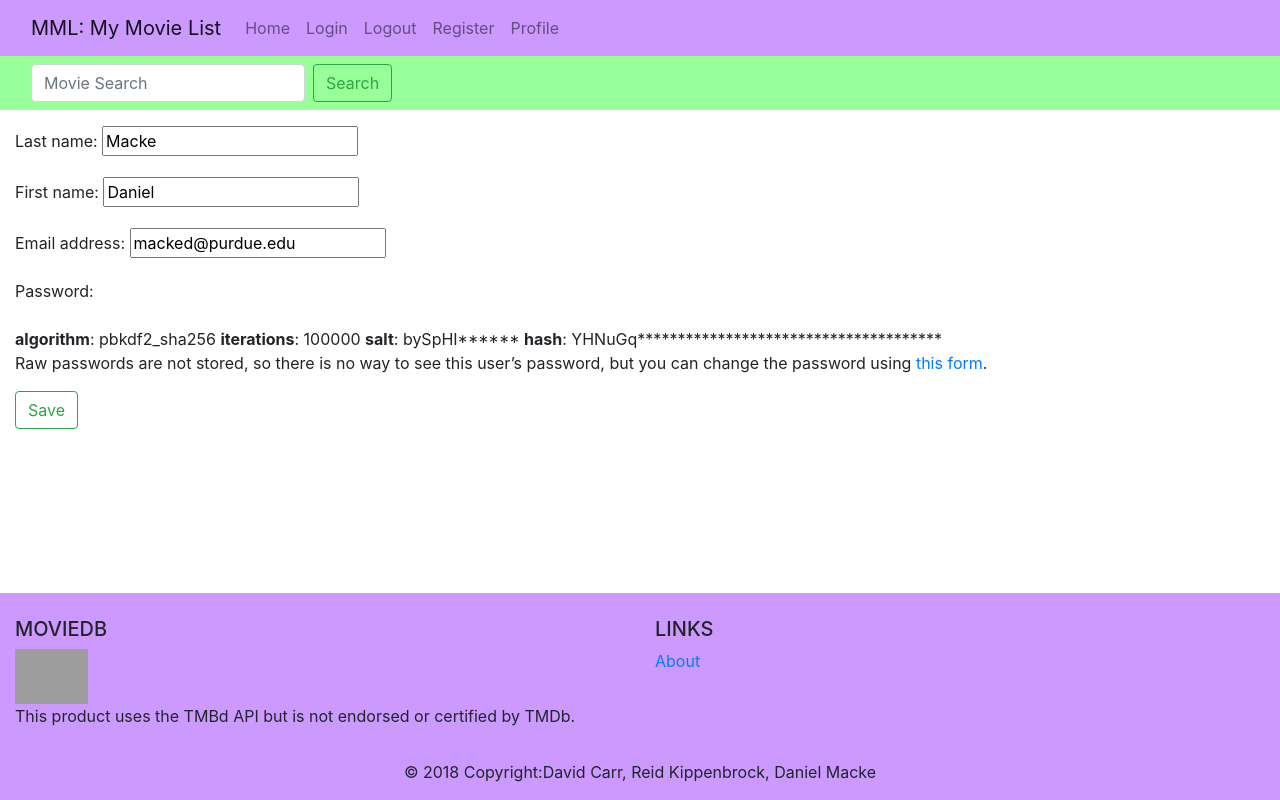
After one commit to Cardboy777/MyMovieList, a Django app: page /account/profile/edit/ in a window 1280 px wide. The commit adds this page. Run offline with Django 3.2, Linux system fonts and the light colour scheme; a user stored in the database is signed in; some libraries are stand-ins or nearby versions; grey boxes are pictures that could not be loaded.

Commit message:
Added Custom Forms for Editing Profile,Changin Password, and Registering

```diff
--- /dev/null
+++ b/mymovielist/accounts/forms.py
@@ -0,0 +1,38 @@
+from django import forms
+from django.contrib.auth.models import User
+from django.contrib.auth.forms import UserCreationForm, UserChangeForm
+
+class RegistrationForm(UserCreationForm):
+    email = forms.EmailField(required=True)
+
+    class Meta:
+        model=User
+        fields = {
+            'username',
+            'first_name',
+            'last_name',
+            'email',
+            'password1',
+            'password2',
+        }
+
+    def save(self, commit=True):
+        user=super(RegistrationForm, self).save(commit=False)
+        user.first_name= self.cleaned_data('first_name')
+        user.last_name=self.clean_data('last_name')
+        user.email=self.clean_data('email')
+
+        if commit:
+            user.save()
+
+        return user
+class EditProfileForm(UserChangeForm):
+
+    class Meta:
+        model=User
+        fields = {
+            'first_name',
+            'last_name',
+            'email',
+            'password'
+        }
--- /dev/null
+++ b/mymovielist/accounts/templates/accounts/edit_profile.html
@@ -0,0 +1,18 @@
+{% extends 'base.html' %}
+{% block head %}
+  <title>Edit Profile</title>
+{% endblock %}
+
+{% block body %}
+<div class="container-fluid">
+  <p></p>
+  <form method="post">
+    {% csrf_token %}
+    {{ form.as_p }}
+    <button class="btn btn-outline-success">
+      Save
+    </button>
+  </form>
+  <p></p>
+</div>
+{% endblock %}
--- a/mymovielist/accounts/templates/accounts/profile.html
+++ b/mymovielist/accounts/templates/accounts/profile.html
@@ -30,5 +30,8 @@
   <p style="font-size:125%;">
     {{User.userprofile.description}}
   </p>
+  <a href="/account/profile/edit" class="btn btn-outline-success">
+    Edit profile
+  </a>
 </div>
 {%endblock%}
--- a/mymovielist/accounts/templates/accounts/register.html
+++ b/mymovielist/accounts/templates/accounts/register.html
@@ -3,14 +3,16 @@
   <title>MML:Register</title>
 {% endblock %}
 {% block body %}
-  <div class="container">
+  <div class="container-fluid">
     <h1 class="text-center text-uppercase">
       Register New User
     </h1>
     <form method="post">
       {% csrf_token %}
       {{ form.as_p }}
-        <button class="btn-outline-success" type="submit">Register</button>
+        <button class="btn btn-outline-success" type="submit">Register</button>
     </form>
+    <p></p>
+    <p></p>
   </div>
 {% endblock %}
--- a/mymovielist/accounts/templates/base.html
+++ b/mymovielist/accounts/templates/base.html
@@ -8,37 +8,42 @@
     {% endblock %}
   </head>
   <body>
-    <nav class="navbar navbar-expand-lg navbar-light " style="background-color: #cc99ff;">
+    <div class="container-fluid" style="background-color: #cc99ff;">
+      <nav class="navbar navbar-expand-lg navbar-light" style="background-color: #cc99ff;">
         <a class="navbar-brand" href="#">MML: My Movie List</a>
-      <button class="navbar-toggler" type="button" data-toggle="collapse" data-target="#navbarNav" aria-controls="navbarNav" aria-expanded="false" aria-label="Toggle navigation">
+        <button class="navbar-toggler" type="button" data-toggle="collapse" data-target="#navbarSupportedContent" aria-controls="navbarSupportedContent" aria-expanded="false" aria-label="Toggle navigation">
           <span class="navbar-toggler-icon"></span>
         </button>
-      <div class="collapse navbar-collapse" id="navbarNav">
-        <ul class="navbar-nav">
+
+        <div class="collapse navbar-collapse" id="navbarSupportedContent">
+          <ul class="navbar-nav mr-auto">
             <li class="nav-item">
-            <a class="nav-link" href="/">Home <span class="sr-only">(current)</span></a>
+              <a class="nav-link" href="/">Home</a>
+            </li>
+            <li class="nav-item">
+              <a class="nav-link" href="/account/login/">Login</a>
+            </li>
+            <li class="nav-item">
+              <a class="nav-link" href="/account/logout/">Logout</a>
+            </li>
+            <li class="nav-item">
+              <a class="nav-link" href="/account/register">Register</a>
             </li>
             <li class="nav-item">
               <a class="nav-link" href="/account/profile">Profile</a>
             </li>
-          <li class="nav-item">
-            <a class="nav-link" href="/account/login">Login</a>
-          </li>
-          <li class="nav-item">
-            <a class="nav-link" href="/account/logout">Logout</a>
-          </li>
-          <li class="nav-item">
-            <a class="nav-link" href="/account/register">Register</a>
-          </li>
           </ul>
         </div>
       </nav>
+    </div>
+    <div class="container-fluid" style="background-color: #99ff99;">
       <nav class="navbar navbar-light" style="background-color: #99ff99;">
         <form class="form-inline">
           <input class="form-control mr-sm-2" type="search" placeholder="Movie Search" aria-label="Movie Search">
           <button class="btn btn-outline-success my-2 my-sm-0" type="submit">Search</button>
         </form>
       </nav>
+    </div>
     {% block body %}
     {% endblock %}
     <footer class="page-footer fixed-bottom font-small blue pt-4 mt-4" style="background-color: #cc99ff;">
--- a/mymovielist/accounts/urls.py
+++ b/mymovielist/accounts/urls.py
@@ -7,5 +7,7 @@ urlpatterns = [
 	path('login/',login,{'template_name':'accounts/login.html'}),
 	path('logout/',logout,{'template_name':'accounts/logout.html'}),
 	path('register/',views.register, name='register'),
-	path('profile/',views.profile, name='profile'),
+	path('profile/',views.view_profile, name='view_profile'),
+	path('profile/edit/',views.edit_profile, name='edit_profile'),
+	path('profile/password/',views.change_password, name='change_password'),
 ]
--- a/mymovielist/accounts/views.py
+++ b/mymovielist/accounts/views.py
@@ -1,22 +1,51 @@
 from django.shortcuts import render, redirect
-from django.contrib.auth.forms import UserCreationForm
+from django.contrib.auth.forms import PasswordChangeForm
+from accounts.forms import RegistrationForm, EditProfileForm
 from accounts.models import UserProfile
 from django.contrib.auth.models import User
+from django.contrib.auth import update_session_auth_hash
 
 # Create your views here.
 def home(request):
 	return render(request, 'accounts/home.html')
 def register(request):
 	if request.method=='POST':
-		form = UserCreationForm(request.POST)
+		form = RegistrationForm(request.POST)
+		if form.is_valid():
+			form.save()
+			return redirect('/account/login')
+		else:
+			return redirect('/account/register')
+	else:
+		form = RegistrationForm()
+
+		args = {'form':form}
+		return render(request, 'accounts/register.html',args)
+def view_profile(request):
+	args = {'User':request.user}
+	return render(request,'accounts/profile.html',args)
+def edit_profile(request):
+	if request.method=='POST':
+		form = EditProfileForm(request.POST, instance=request.user)
 		if form.is_valid():
 			form.save()
 			return redirect('/account/profile')
+		else:
+			return redirect('/account/profile/edit')
 	else:
-		form = UserCreationForm()
-
+		form = EditProfileForm(instance=request.user)
 		args = {'form':form}
-		return render(request, 'accounts/register.html',args)
-def profile(request):
-	args = {'User':request.user}
-	return render(request,'accounts/profile.html',args)
+		return render(request,'accounts/edit_profile.html',args)
+def change_password(request):
+	if request.method=='POST':
+		form = PasswordChangeForm(data=request.POST, user=request.user)
+		if form.is_valid():
+			form.save()
+			update_session_auth_hash(request, form.user)
+			return redirect('/account/profile')
+		else:
+			return redirect('/account/profile/password')
+	else:
+		form=PasswordChangeForm(user=request.user)
+		args = {'form':form}
+		return render(request,'accounts/change_password.html',args)
```
Also changed, not shown: mymovielist/accounts/templates/accounts/change_password.html (added, +18 -0 lines), mymovielist/db.sqlite3. Lines whose indentation alone changed are shown as unchanged.
